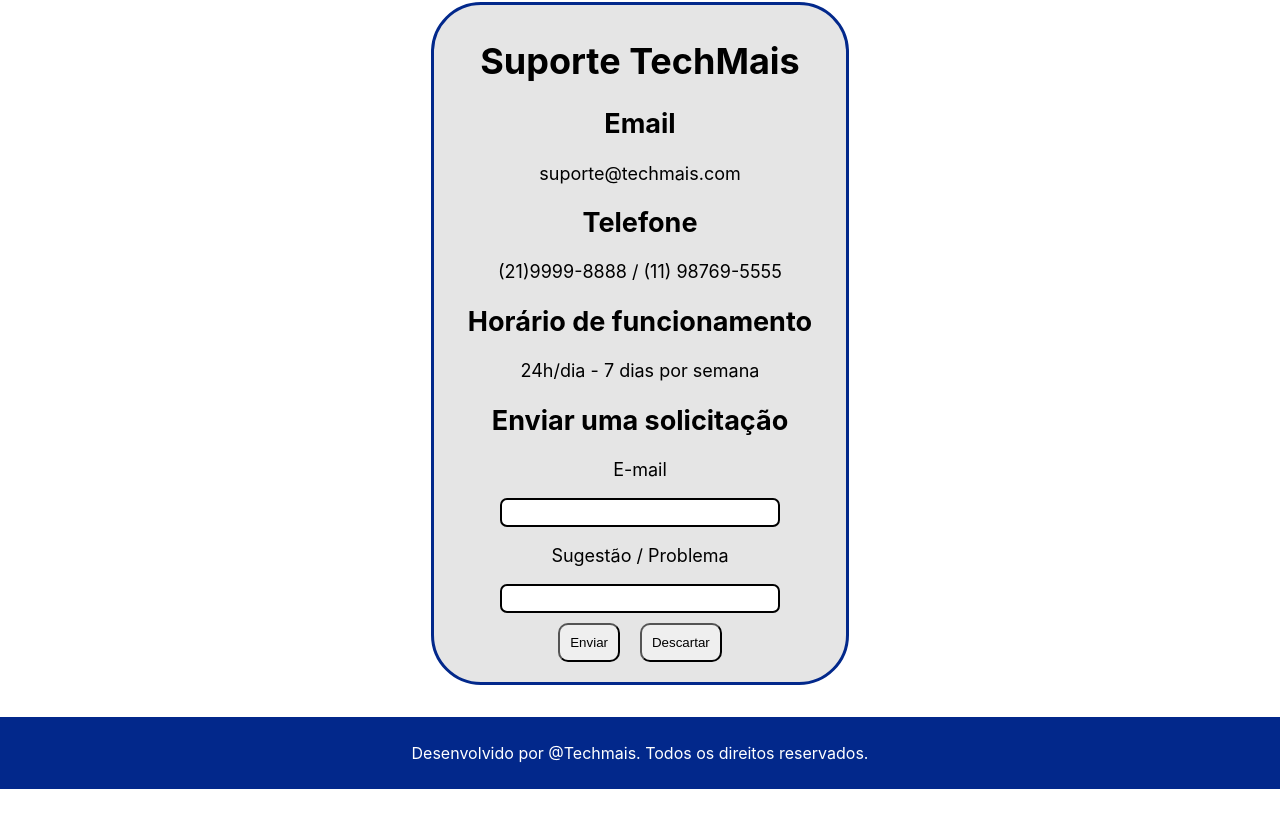
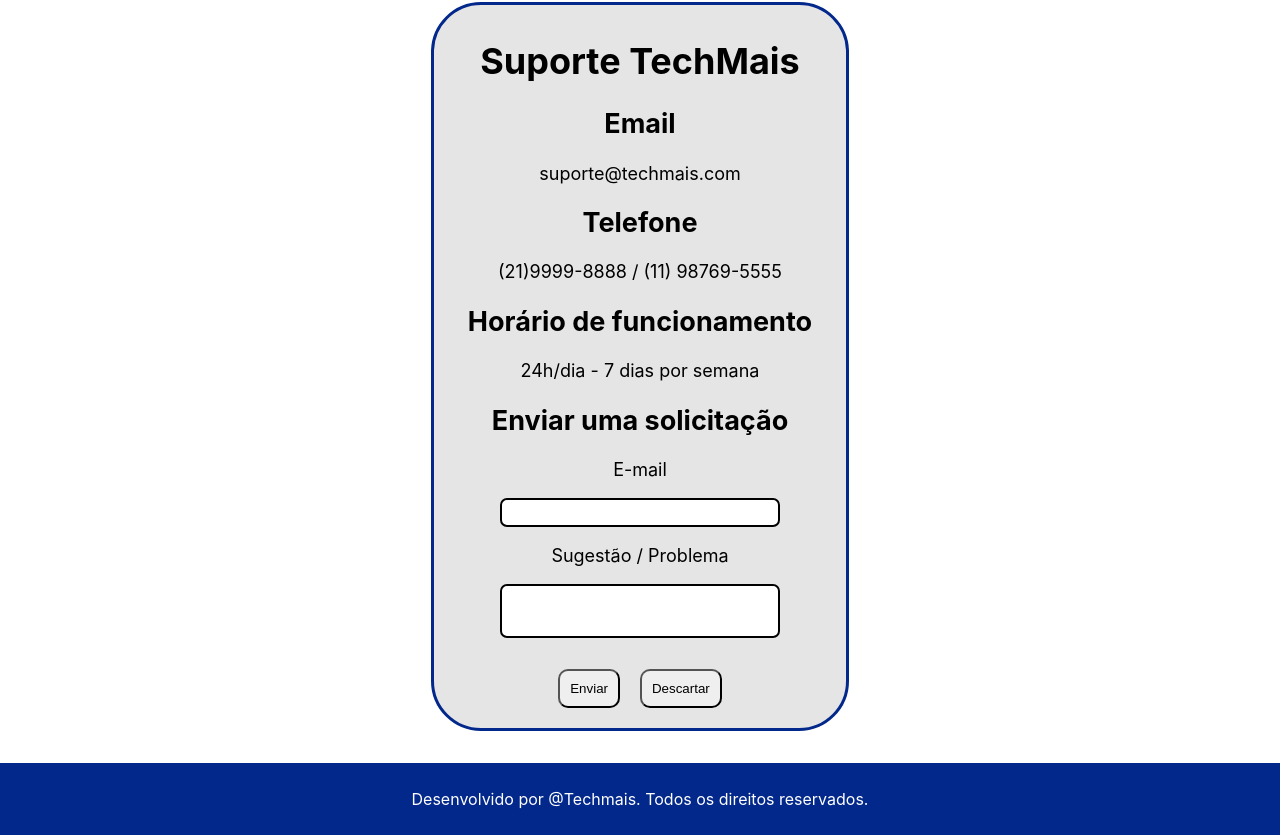
Before and after one commit to FelippeMagarao/tech_mais_codigo, a React (Create React App) app: page /suporte in a window 1280 px wide. Shown: the part 460-1295 px from the top of the page. Before the commit the page ends 1249 px from the top, so only its background shows below. Built offline with nearby package versions, Linux system fonts and the light colour scheme.

Commit message:
edição login link clicável

```diff
--- a/src/pages/App.jsx
+++ b/src/pages/App.jsx
@@ -15,7 +15,7 @@
         <input className='input' type='email'></input>
         <p>Senha</p>
         <input className='input' type='password'></input>
-        <p>Esqueci minha senha</p>
+        <a className='Login-link' href="/esqueci-minha-senha">Esqueci minha senha</a>
         <Botao>Entrar</Botao>
 
       </body>
--- a/src/pages/style.css
+++ b/src/pages/style.css
@@ -51,10 +51,12 @@
   }
 
   input{
+    display: block;
     width: 20em;
     border: 2px solid black;
     border-radius: 7px;
     padding: 5px;
+    margin: 0 auto;
   }
 
   h1{
@@ -84,3 +86,11 @@
     font-size: large;
     background-color: rgba(0, 0, 0, 0.1);
   }
+
+  .sugestao{
+    height: 3em;
+  }
+
+  .Login-link{
+    display: block;
+  }
```
